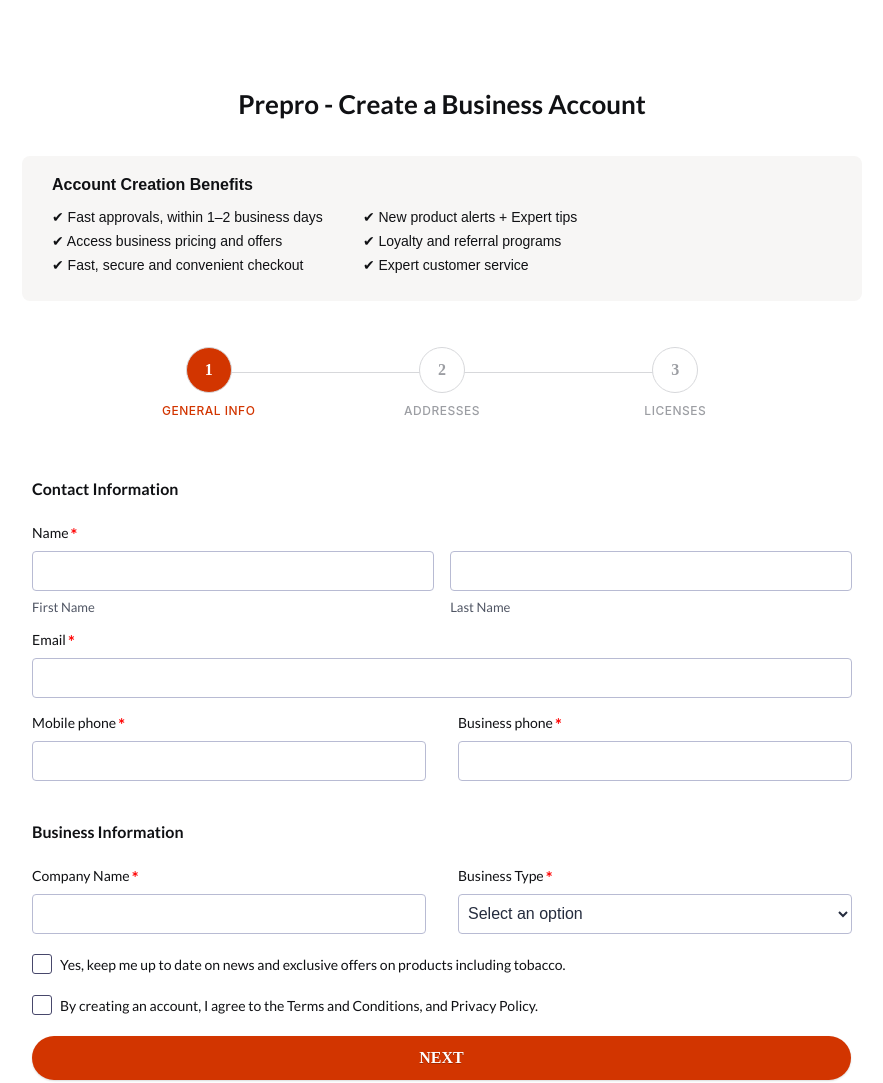
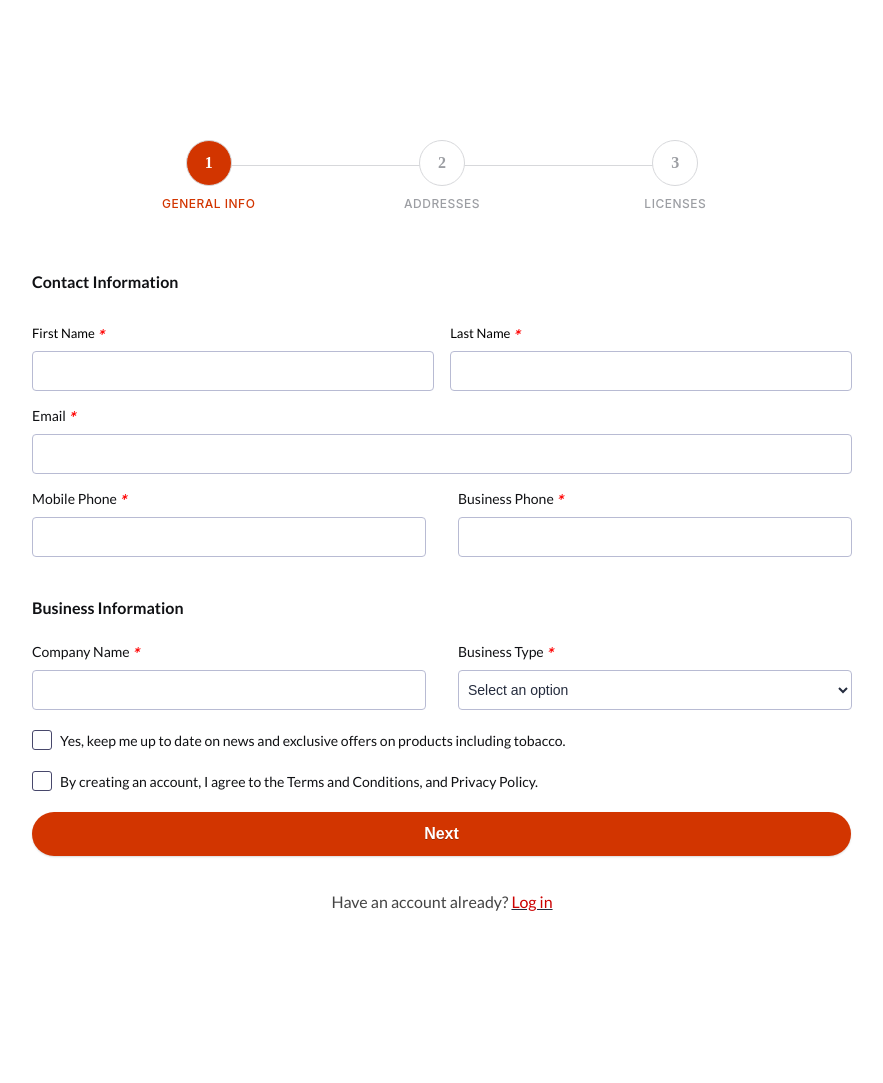
Before and after one commit to AlFakher2019/CRM-ZOHO-EU-SW-B2B-Lead-Form-PreProd, a plain HTML site: page index.html in a window 1280 px wide. Shown: the top 1083 px of the page, without its empty margins (198-1081 px from the left). After the commit the page ends 987 px from the top, so only its background shows below. Drawn offline with Linux system fonts and the light colour scheme.

Commit message:
UPFATED THE CODE REMOVED NENEFITS BOX ADDED NAME TITLES IMPROVED THE FONTS AND DESIGNS

```diff
--- a/css/form.css
+++ b/css/form.css
@@ -4,7 +4,7 @@ html, body, div, span, applet, object, iframe, h1, h2, h3, h4, h5, h6, p, blockq
 	margin: 0;
 	padding: 0;
 	border: 0;
-	font: inherit;
+	font: 'Lato';
 	vertical-align: baseline;
 }
 
@@ -106,7 +106,7 @@ ol, ul {
     -moz-border-radius: 2px;
     border-radius: 4px;
     padding: 5px;
-    font-size: 15px;
+    font-size: 14px;
     color: rgb(37, 44, 62);
     padding: 11px 10px 10px 10px;
 	height: 40px;
@@ -227,7 +227,7 @@ ol, ul {
 	background: #fff;
     border: 1px solid rgba(184, 187, 211, 1);
     border-radius: 4px;
-    font-size: 16px;
+    font-size: 14px;
     height: 40px;
     transition: 0.3s;
     vertical-align: middle;
@@ -260,8 +260,7 @@ ol, ul {
     font-weight: 500;
 	}
 .zf-phone .zf-tempContDiv label, .zf-date .zf-tempContDiv label, .zf-time .zf-tempContDiv label, .zf-address .zf-tempContDiv label, .zf-name .zf-tempContDiv span label {
-	color: #252c3e;
-    opacity: .8;
+	color: #000000;
 }
 .zf-phone .zf-tempContDiv span label {
 	display: block;
@@ -280,7 +279,7 @@ ol, ul {
 	display: inline-block;
     font-size: 15px;
     font-weight: 600;
-    color: #252c3e;
+    color: #000000;
     margin-right: 8px;
 	float: left;
     margin-top: 10px;
@@ -1530,14 +1529,14 @@ width: 223px;
 
 }
 .next{
-  font-family: "Poppins", serif;
+
   font-size: 16px;
   margin: 20px 0px;
   margin-left: 0;
   padding: 13px 36px;
   font-weight: 600;
-  text-transform: uppercase;
-  width: 84%;
+
+  width: 83%;
   border-radius: 40px;
   color: #fff;
   border: 0px solid;
@@ -1561,46 +1560,17 @@ form{
 	cursor: pointer;
 }
 
-/* benefits container */
-.account-benefits-box {
-  background-color: #F7F6F5;
-  border-radius: 8px;
-  padding: 20px 30px;
-  margin-bottom: 30px;
-  font-family: sans-serif;
-  margin-left: 30px;
-  margin-right: 30px;
-}
-
-.account-benefits-box h3 {
-  color: #101114;
-  margin-top: 0;
-  font-weight: 600;
-  font-size: 16px;
-  margin-bottom: 15px;
-}
-
-.benefits-list {
-  display: flex;
-  gap: 40px;
-  flex-wrap: wrap;
-}
-
-.benefits-list ul {
-  list-style: none;
-  padding: 0;
-  margin: 0;
-}
-
-.benefits-list li {
-  margin-bottom: 8px;
-  font-size: 14px;
-  font-weight: 400;
-  color: #101114;
-}
+
 .billing-check{
 	display: flex;
 }
 .zf-tempFrmWrapper .billing-check .zf-labelName{
 	margin-left: 10px !important;
 }
+
+ input.readonly-disabled {
+    background-color: #e9ecef !important;
+    color: #6c757d !important;
+    cursor: not-allowed !important;
+    border-color: #ced4da !important;
+  }
--- a/index.html
+++ b/index.html
@@ -55,27 +55,13 @@
           <ul class="zf-tempHeadBdr">
             <li class="zf-tempHeadContBdr">
               <h2 class="zf-frmTitle">
-                <em>Prepro - Create a Business Account</em>
+
               </h2>
               <p class="zf-frmDesc"></p>
               <div class="zf-clearBoth"></div>
             </li>
             <!-- benefits tab -->
-            <div class="account-benefits-box" id="benefits-box">
-              <h3>Account Creation Benefits</h3>
-              <div class="benefits-list">
-                <ul>
-                  <li>✔ Fast approvals, within 1–2 business days</li>
-                  <li>✔ Access business pricing and offers</li>
-                  <li>✔ Fast, secure and convenient checkout</li>
-                </ul>
-                <ul>
-                  <li>✔ New product alerts + Expert tips</li>
-                  <li>✔ Loyalty and referral programs</li>
-                  <li>✔ Expert customer service</li>
-                </ul>
-              </div>
-            </div>
+
           </ul>
           <div class="zf-subContWrap zf-topAlign">
             <!-- progress bar -->
@@ -107,13 +93,14 @@
                 <p></p>
               </div>
               <div class="zf-tempFrmWrapper zf-name zf-namelarge">
-                <label class="zf-labelName">
-                  Name
-                  <em class="zf-important"> *</em>
-                </label>
+
                 <div class="zf-tempContDiv zf-twoType">
                   <div class="zf-nameWrapper">
                     <span>
+                      <label class="zf-labelName">
+                         First Name
+                  <em class="zf-important"> *</em>
+                </label>
                       <input
                         type="text"
                         maxlength="255"
@@ -121,9 +108,13 @@
                         fieldType="7"
                         placeholder=""
                       />
-                      <label>First Name</label>
+
                     </span>
                     <span>
+                      <label class="zf-labelName">
+                        Last Name
+                  <em class="zf-important"> *</em>
+                </label>
                       <input
                         type="text"
                         maxlength="255"
@@ -131,7 +122,7 @@
                         fieldType="7"
                         placeholder=""
                       />
-                      <label>Last Name</label>
+
                     </span>
                     <div class="zf-clearBoth"></div>
                   </div>
@@ -177,7 +168,7 @@
                   <div class="zfCol">
                     <div class="zf-tempFrmWrapper zf-large">
                       <label class="zf-labelName">
-                        Mobile phone
+                        Mobile Phone
                         <em class="zf-important"> *</em>
                       </label>
                       <div class="zf-tempContDiv">
@@ -206,7 +197,7 @@
                   <div class="zfCol">
                     <div class="zf-tempFrmWrapper zf-large">
                       <label class="zf-labelName">
-                        Business phone
+                        Business Phone
                         <em class="zf-important"> *</em>
                       </label>
                       <div class="zf-tempContDiv">
@@ -350,7 +341,7 @@
                 onclick="zf_ValidateAndSubmit()"
                 name="Next"
               >
-                next
+                Next
               </button>
               <div class="zf-tempFrmWrapper zf-note">
                 <label class="zf-descFld">
@@ -851,7 +842,7 @@
                 onclick="zf_ValidateAndSubmit()"
                 name="Next"
               >
-                next
+                Next
               </button>
             </div>
           </div>
@@ -1192,10 +1183,7 @@
           progressItems.forEach((item, i) => {
             item.classList.toggle("active", i <= index);
           });
-          const benefitsBox = document.getElementById("benefits-box");
-          if (benefitsBox) {
-            benefitsBox.style.display = index === 0 ? "block" : "none";
-          }
+
         }
         // next button functionality
         document.querySelectorAll(".next").forEach((btn) => {
```
